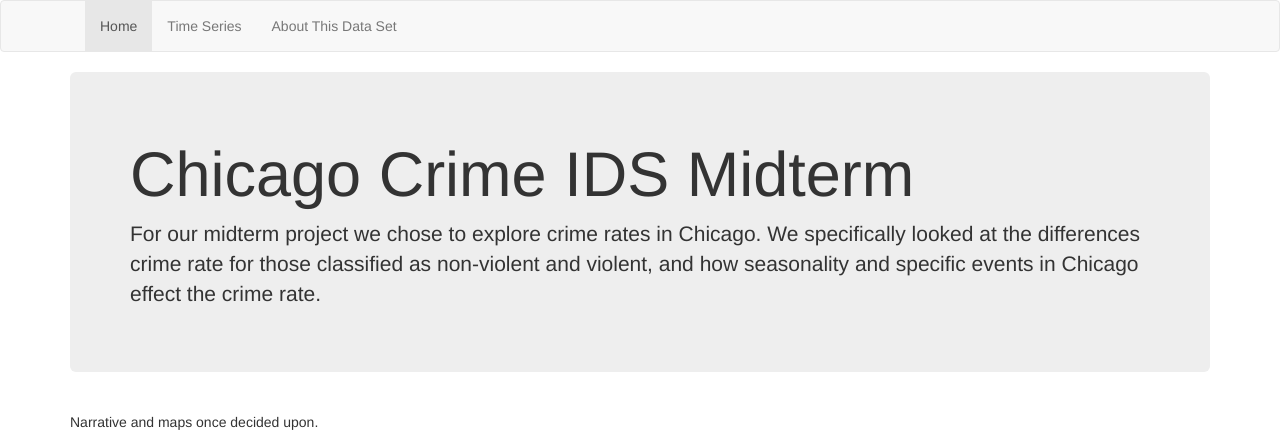
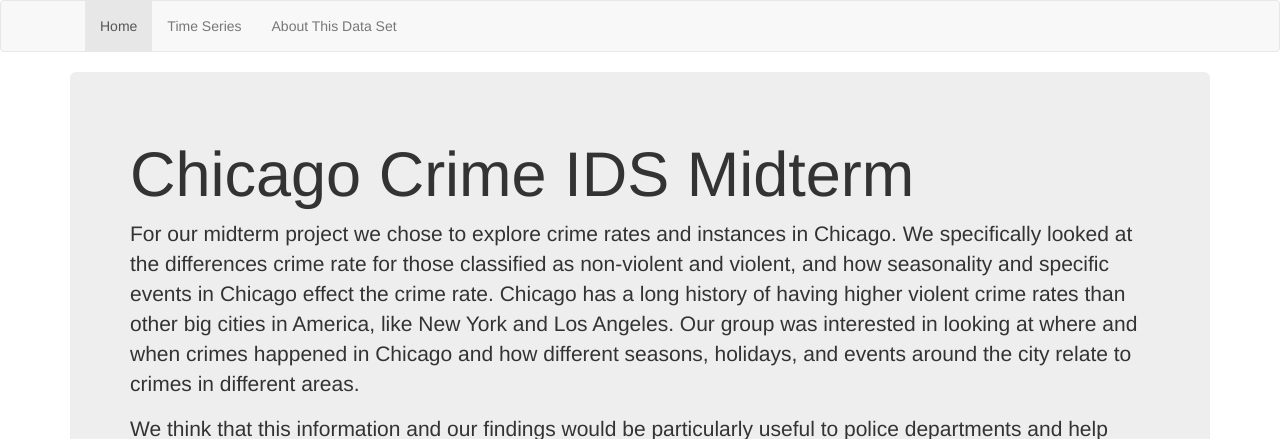
Before and after one commit to erindieringer/IDS-Midtern, a Flask app: page / in a window 1280 px wide. Shown: the top 439 px of the page. Run offline with Flask 2, Linux system fonts and the light colour scheme; some libraries are stand-ins or nearby versions.

Commit message:
updated narrative on index

```diff
--- a/templates/index.html
+++ b/templates/index.html
@@ -51,23 +51,39 @@
 
       <!-- Main jumbotron for a primary marketing message or call to action -->
       <div class="jumbotron">
-	<h1>Chicago Crime IDS Midterm</h1>
-        <p>For our midterm project we chose to explore crime rates in Chicago. We specifically looked at the differences crime rate for those classified
-        as non-violent and violent, and how seasonality and specific events in Chicago effect the crime rate.
+		<h1>Chicago Crime IDS Midterm</h1>
+        <p>For our midterm project we chose to explore crime rates and instances in Chicago. We specifically looked at the differences crime rate for those classified
+        as non-violent and violent, and how seasonality and specific events in Chicago effect the crime rate. Chicago has a long history of having higher violent crime
+        rates than other big cities in America, like New York and Los Angeles. Our group was interested in looking at where and when crimes happened in Chicago and how
+        different seasons, holidays, and events around the city relate to crimes in different areas.
+        </p>
+        <p>We think that this information and our findings would be particularly useful to police departments and help them strategize where and when to station police
+        	officers.
         </p>
       </div>
 
 
    <div class="page-header">
-		<p> Narrative and maps once decided upon.</p>
-		<iframe width="100%" height="700" frameborder="0" src="https://carnegiemellon.carto.com/u/jasanche/builder/be3f5439-5685-44e7-b386-95461b80307f/embed" allowfullscreen webkitallowfullscreen mozallowfullscreen oallowfullscreen msallowfullscreen></iframe>
-		</br>
-		<iframe width="100%" height="700" frameborder="0" src="https://carnegiemellon.carto.com/u/jasanche/builder/4e9df950-0e46-11e7-acee-0e05a8b3e3d7/embed" allowfullscreen webkitallowfullscreen mozallowfullscreen oallowfullscreen msallowfullscreen></iframe>
+		<p>We first wanted to look at generalluy where and when crime occurs in Chicago. The graph below shows where and when crimes were committed in Chicago from 2012-2016.
+			We found that the distributions for when crimes occur was fairly even across the day, however the maximum number usually occured in the evening around 7 pm.
+			The data also showed that the Garfield neighborhood on the west side of the city had the highest concentration of crime. </p>
+		<iframe width="100%" height="800" frameborder="0" src="https://carnegiemellon.carto.com/u/jasanche/builder/be3f5439-5685-44e7-b386-95461b80307f/embed" allowfullscreen webkitallowfullscreen mozallowfullscreen oallowfullscreen msallowfullscreen></iframe>
 
 
 
+	</div>
 
-    </div> <!-- /page-header -->
+	<div class="page-header">
+		<p>While the "Big Picture" data on when and where crimes occur across the city provided interesting insights, we also wanted to look at how different annual events in
+		the city have an effect on crime. We chose to focus on two events, the St. Patrick’s Day Parade and 4th of July. The St. Patrick’s Day Parade is one of the biggest events
+		in the city, and has a set parade route. Many visitors come to the city for this event and the main parade is always followed by another parade the next day, the South
+		Side Irish Parade, in a different location in the city. The graph below shows where crime occurs in relation to the Saint Patrick's Day Parade route. </p>
+		<iframe width="100%" height="800" frameborder="0" src="https://carnegiemellon.carto.com/u/jasanche/builder/4e9df950-0e46-11e7-acee-0e05a8b3e3d7/embed" allowfullscreen webkitallowfullscreen mozallowfullscreen oallowfullscreen msallowfullscreen></iframe>
+
+
+	</div>
+
+
    	</div> <!-- /container -->
 	</div> <!-- /contents -->
 
```
